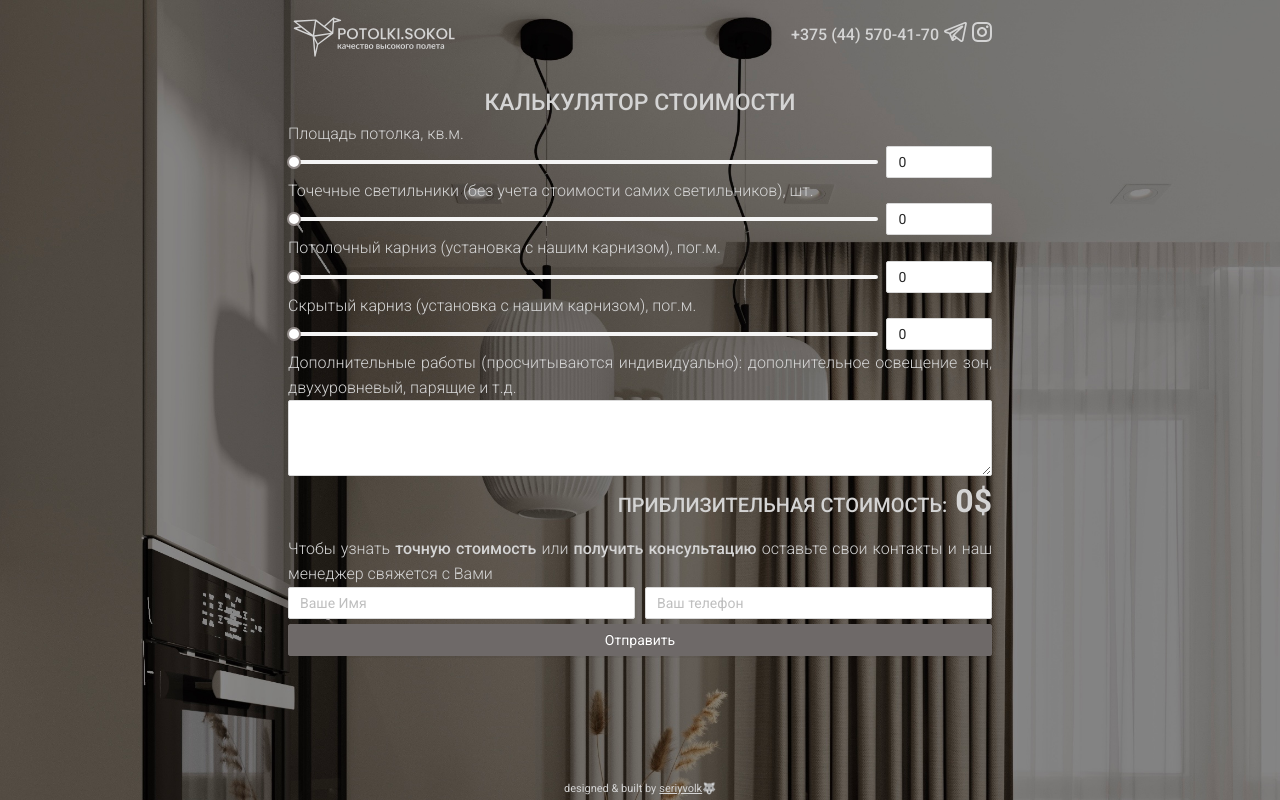
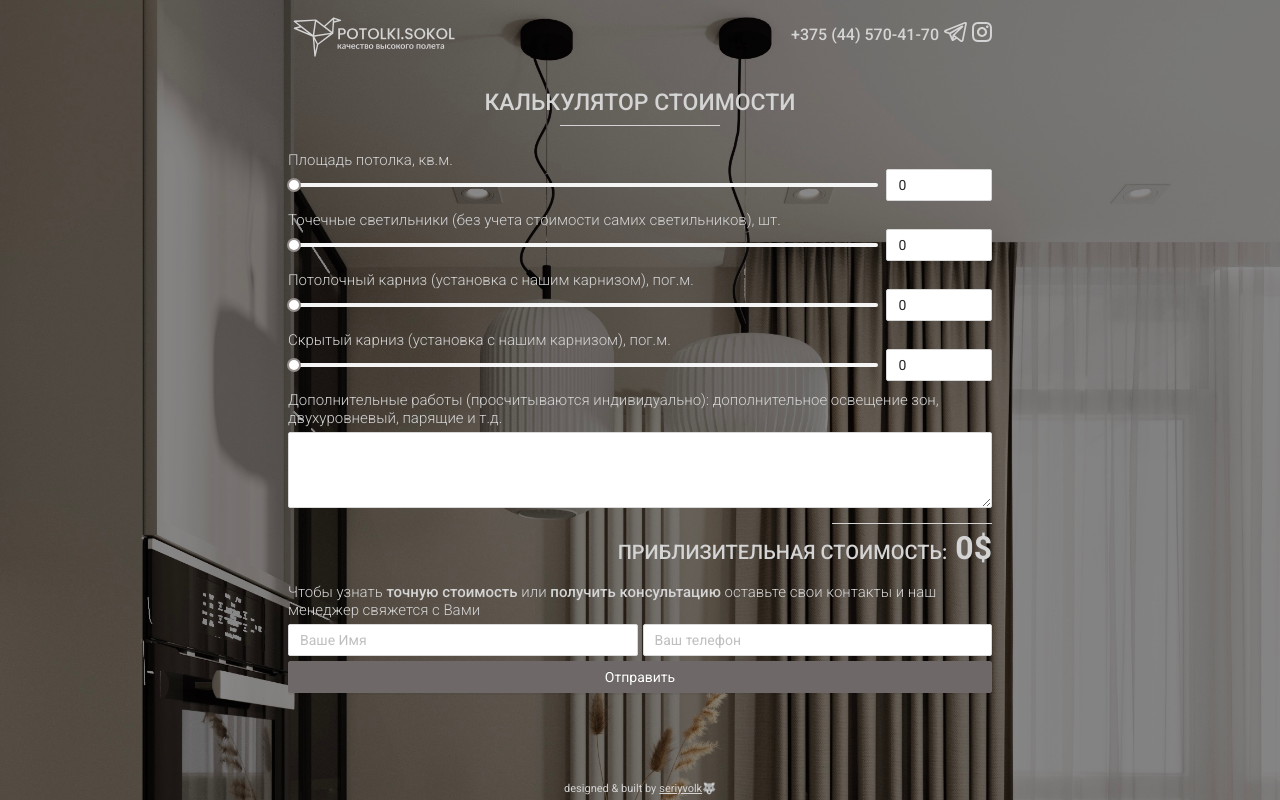
Before and after one commit to siarheichura/potolki, a React (Create React App) app: page / in a window 1280 px wide. Built offline with nearby package versions, Linux system fonts and the light colour scheme.

Commit message:
refactor

```diff
--- a/src/_constants.ts
+++ b/src/_constants.ts
@@ -10,6 +10,6 @@ export const POTOLKI_LINKS = {
 
 export const TG_BOT_DATA = {
   token: '5668368771:AAGY3FWnRglhcdnFjOmUDgcN2QgDFXvQ3Ow',
-  chatId: 851367321 // egor
-  // chatId: 600603903 // seriy
+  // chatId: 851367321 // egor
+  chatId: 600603903 // seriy
 }
--- a/src/components/MainForm/Calculator/Calculator.scss
+++ b/src/components/MainForm/Calculator/Calculator.scss
@@ -5,13 +5,27 @@
   margin-bottom: 10px;
 
   &_title {
+    position: relative;
     width: 100%;
+    margin-bottom: 30px;
     font-size: 23px;
     font-weight: 500;
     text-align: center;
   }
 
+  &_title::after {
+    content: '';
+    position: absolute;
+    bottom: -5px;
+    left: calc(50% - 80px);
+    width: 160px;
+    height: 1px;
+    background-color: #d4d4d4;
+  }
+
   &_sum {
+    position: relative;
+    margin-top: 15px;
     font-size: 20px;
     font-weight: 500;
 
@@ -20,4 +34,14 @@
       font-weight: 700;
     }
   }
+
+  &_sum::before {
+    content: '';
+    position: absolute;
+    top: 0;
+    right: 0;
+    width: 160px;
+    height: 1px;
+    background-color: #d4d4d4;
+  }
 }
--- a/src/components/MainForm/Calculator/Slider/Slider.scss
+++ b/src/components/MainForm/Calculator/Slider/Slider.scss
@@ -2,6 +2,7 @@
 
 .slider {
   width: 100%;
+  margin-bottom: 10px;
 
   &_name {
     @include label;
--- a/src/components/MainForm/Calculator/TextArea/TextArea.scss
+++ b/src/components/MainForm/Calculator/TextArea/TextArea.scss
@@ -5,6 +5,7 @@
 
   &_label {
     @include label;
+    margin-bottom: 5px;
 
     &-icon {
       font-size: 14px;
--- a/src/components/MainForm/UserForm/UserForm.scss
+++ b/src/components/MainForm/UserForm/UserForm.scss
@@ -7,11 +7,12 @@
   &_inputs {
     margin-bottom: 5px;
     display: flex;
-    gap: 10px;
+    gap: 5px;
   }
 
   &_label {
     @include label;
+    margin-bottom: 5px;
 
     span {
       font-weight: 500;
--- a/src/index.scss
+++ b/src/index.scss
@@ -16,9 +16,9 @@ footer {
 }
 
 @mixin label {
-  font-size: 16px;
+  font-size: 15px;
   font-weight: 300;
-  text-align: justify;
+  line-height: 18px;
 }
 
 @media only screen and (max-width: 800px) {
@@ -42,7 +42,7 @@ footer {
     font-size: 16px;
 
     span {
-      font-size: 26px;
+      font-size: 28px;
     }
   }
 }
```
Also changed, not shown: src/components/Icons/Icons.tsx (+1 -1 lines).
